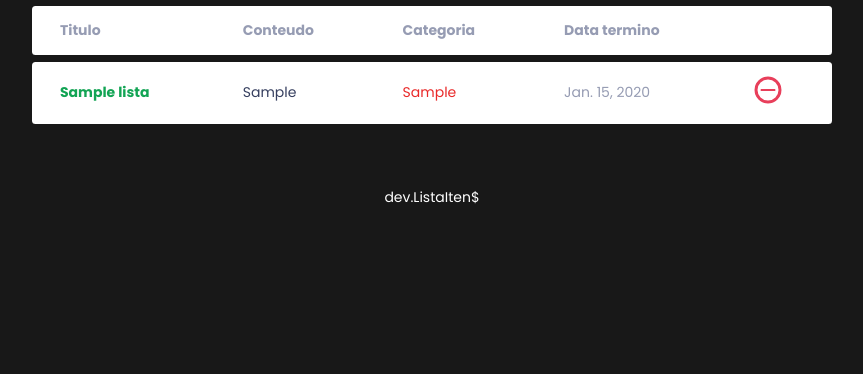
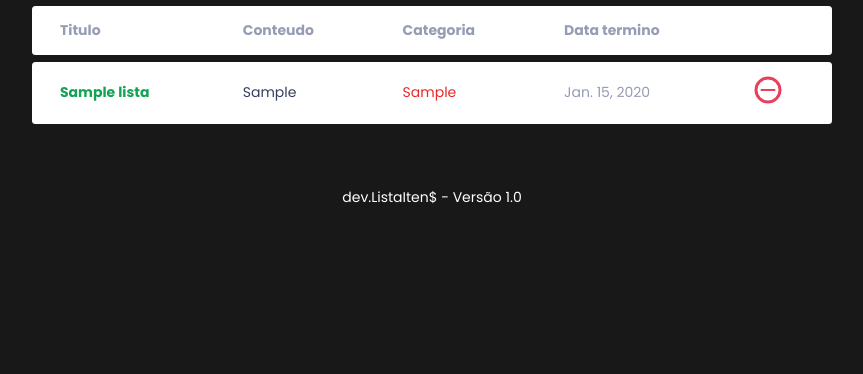
Before and after one commit to cristiansuzuki/lista-tarefas, a Django app: page / in a window 1280 px wide. Shown: the part 381-755 px from the top of the page, without its empty margins (208-1071 px from the left). Run offline with Django 3.2, Linux system fonts and the light colour scheme; a user stored in the database is signed in; tables that the repository leaves empty hold one stand-in row (values such as "Sample post"); grey boxes marked "Sample" are stand-in pictures.

Commit message:
Versão 1.0

```diff
--- a/listaApp/templates/base.html
+++ b/listaApp/templates/base.html
@@ -22,7 +22,7 @@
 {% endblock %}
 
 <footer>
-    <p>dev.ListaIten$</p>
+    <p>dev.ListaIten$ - Versão 1.0</p>
 </footer>
 
 
--- a/listaApp/templates/registration/login.html
+++ b/listaApp/templates/registration/login.html
@@ -92,7 +92,8 @@
 
     <div class='credits'>
       <a href='https://codepen.io/marko-zub/' target='_blank'>
-       Template's credits: My other codepens by @marko-zub
+        Versão 1.0<br>
+        Template's credits: My other codepens by @marko-zub
       </a>
     </div>
 
```
